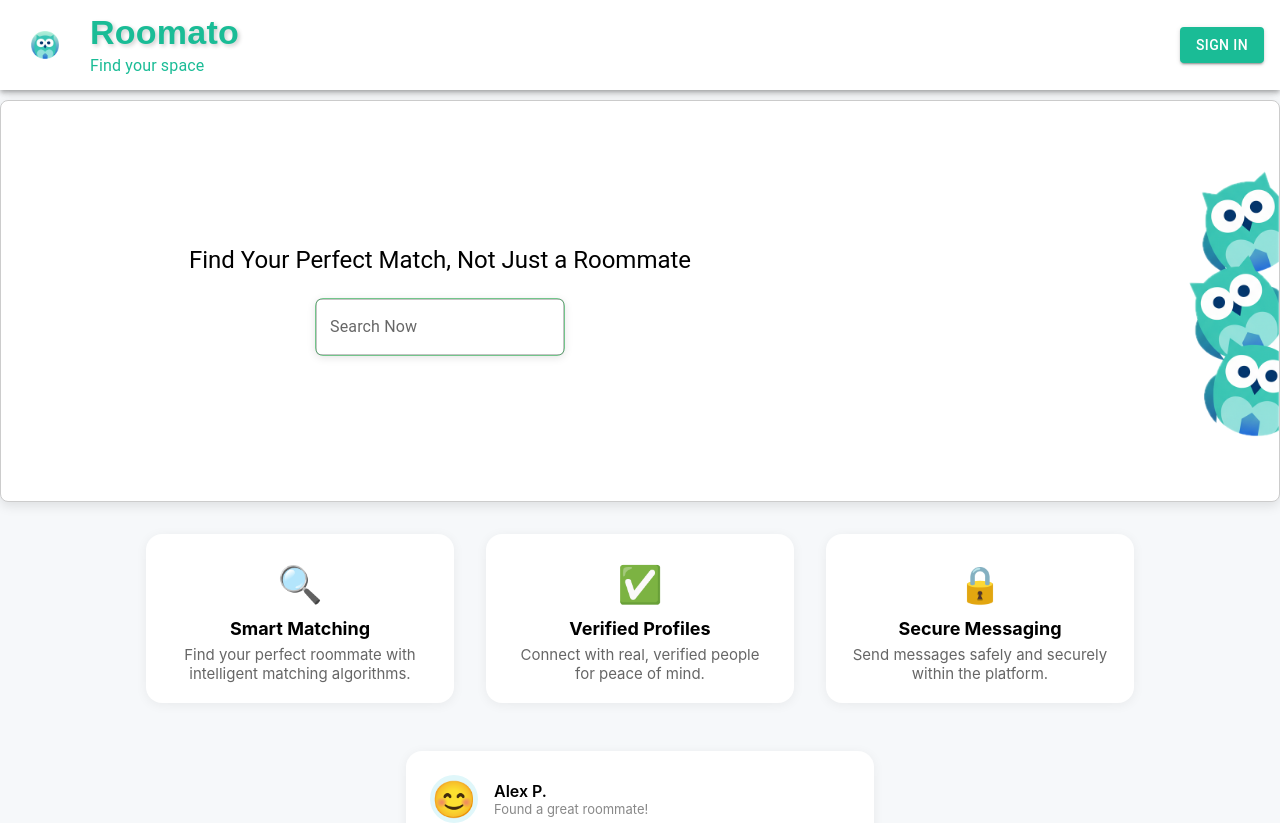
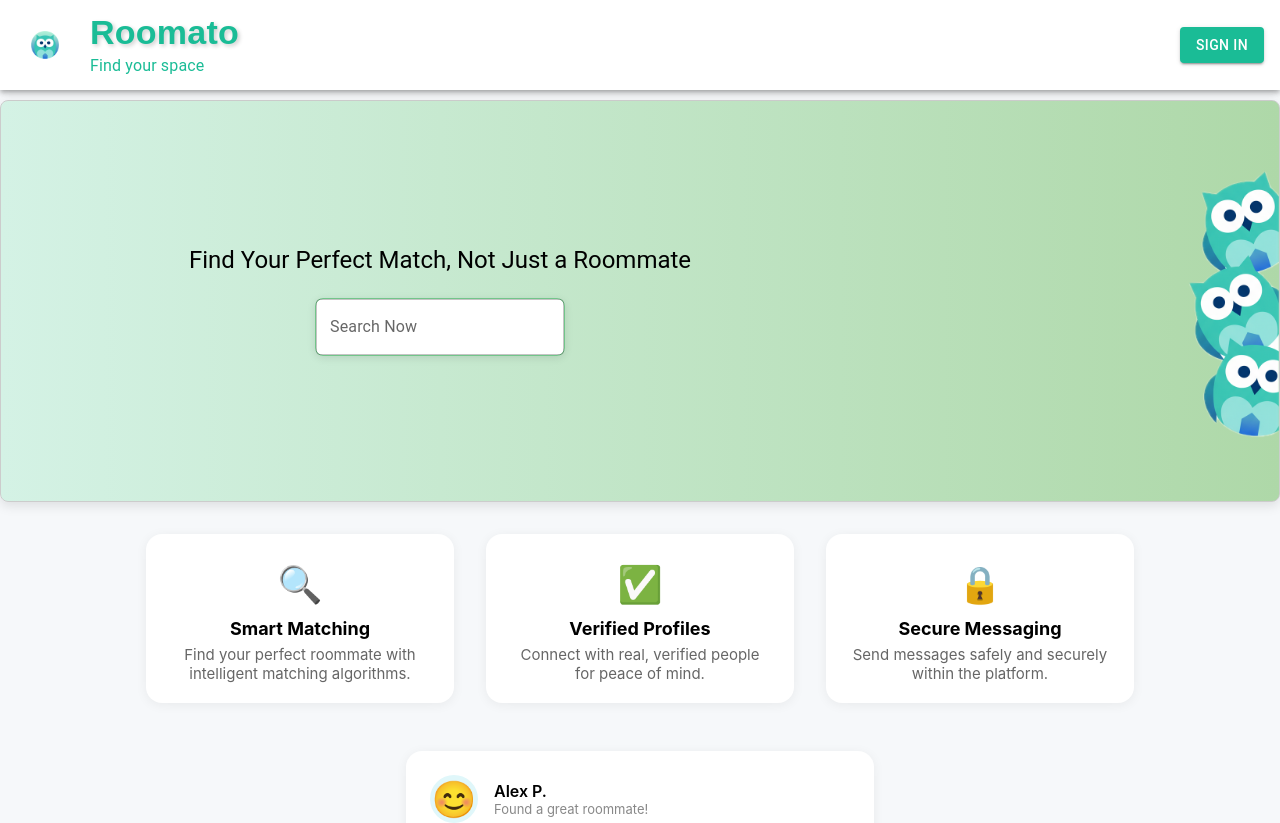
Before and after one commit to pengu2004/roomato, a React (Create React App) app: page / in a window 1280 px wide. Shown: the top 823 px of the page. Built offline with nearby package versions, Linux system fonts and the light colour scheme.

Commit message:
changed the bg of the hero section to a gradient

```diff
--- a/src/HeroSection.js
+++ b/src/HeroSection.js
@@ -5,11 +5,11 @@ import {Box,Typography,TextField} from "@mui/material";
 export default function HeroSection() {
   return (
     <Box sx={{
+      background: "linear-gradient(90deg, #d4f2e5 0%, #aed8a8 100%)",
       display: "flex",
       flexDirection: "row",
       border: "1px solid #ccc",
       borderRadius: "8px",
-      background: "#fff",
       boxShadow: "0 4px 12px rgba(0,0,0,0.1)",
       overflow: "hidden"
     }}>
```
